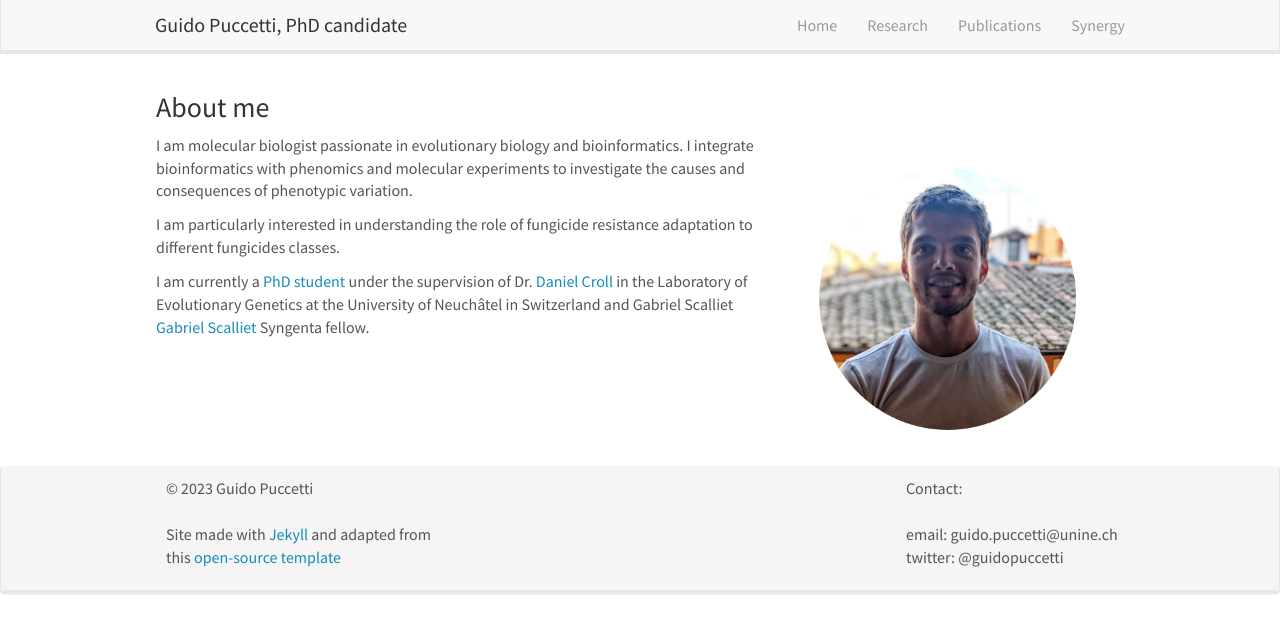
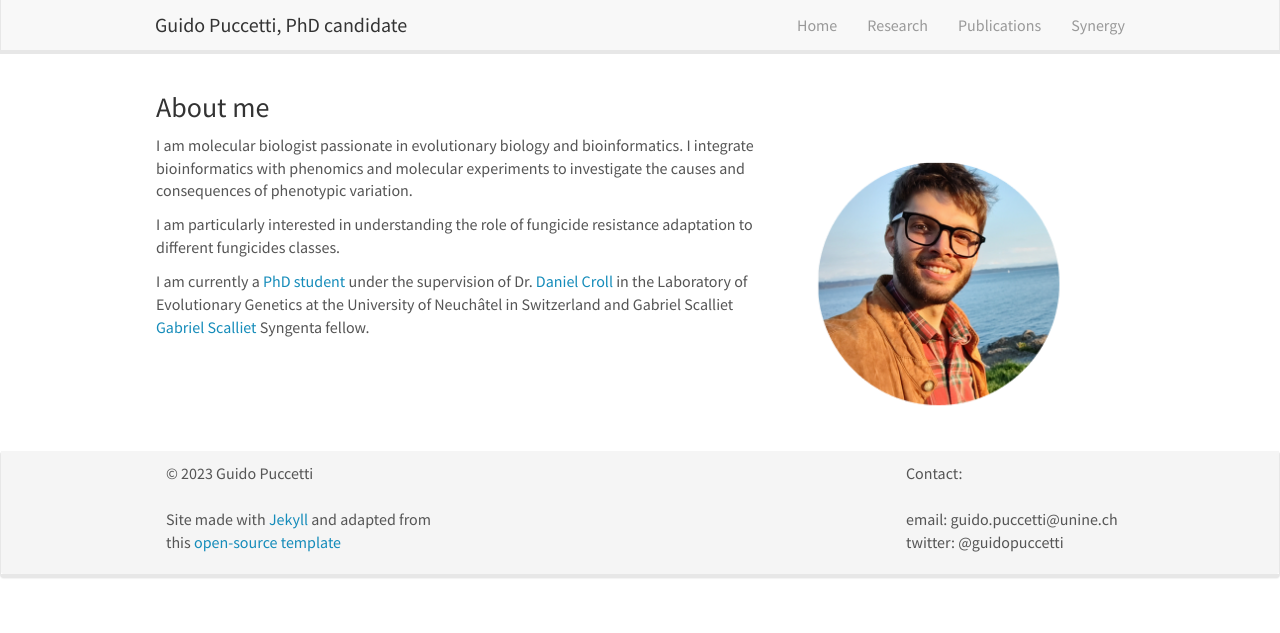
Before and after one commit to guidopuccetti/guidopuccetti.github.io, a Jekyll site: the page built from _pages/home.md, in a window 1280 px wide. Shown: the top 633 px of the page. Built offline with Jekyll 4.4.1, drawn with Linux system fonts in a browser that asks for light colours; nearby versions of some CDN libraries.

Commit message:
Update home.md

```diff
--- a/_pages/home.md
+++ b/_pages/home.md
@@ -8,7 +8,7 @@ permalink: /
 
 ### About me
 
-![]({{ site.url }}{{ site.baseurl }}/images/home/Screenshot 2023-06-02 at 08.32.07.png){: style="width: 350px; float: right; border: 100px; padding:25px"}
+![]({{ site.url }}{{ site.baseurl }}/images/home/Face_1.png){: style="width: 350px; float: right; border: 100px; padding:25px"}
 
 I am molecular biologist passionate in evolutionary biology and bioinformatics. I integrate bioinformatics with phenomics and molecular experiments to investigate the causes and consequences of phenotypic variation.
 
```
